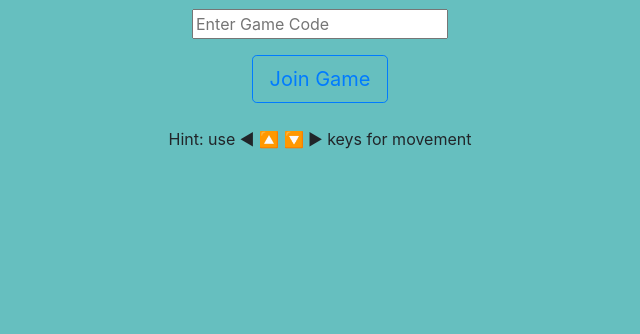
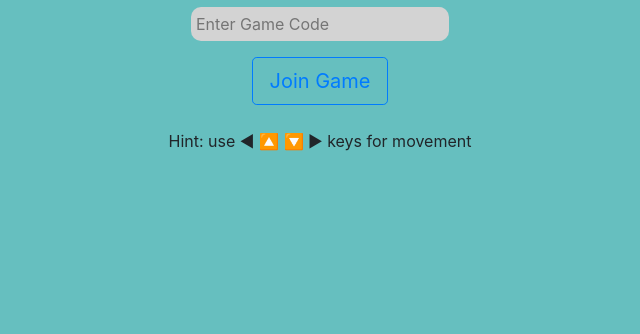
Before and after one commit to akshayg676/Multiplayer-Snake-Game, a plain HTML site: page Frontend/index.html in a window 1280 px wide. Shown: the part 466-800 px from the top of the page, without its empty margins (320-960 px from the left). Drawn offline with nearby package versions, Linux system fonts and the light colour scheme; no server answers.

Commit message:
input css update

```diff
--- a/Frontend/style.css
+++ b/Frontend/style.css
@@ -19,3 +19,9 @@ h2 {
   font-weight: bold;
   color: #ffffff;
 }
+input {
+  border-radius: 10px;
+  border: none;
+  padding: 5px 5px;
+  background-color: lightgrey;
+}
```
